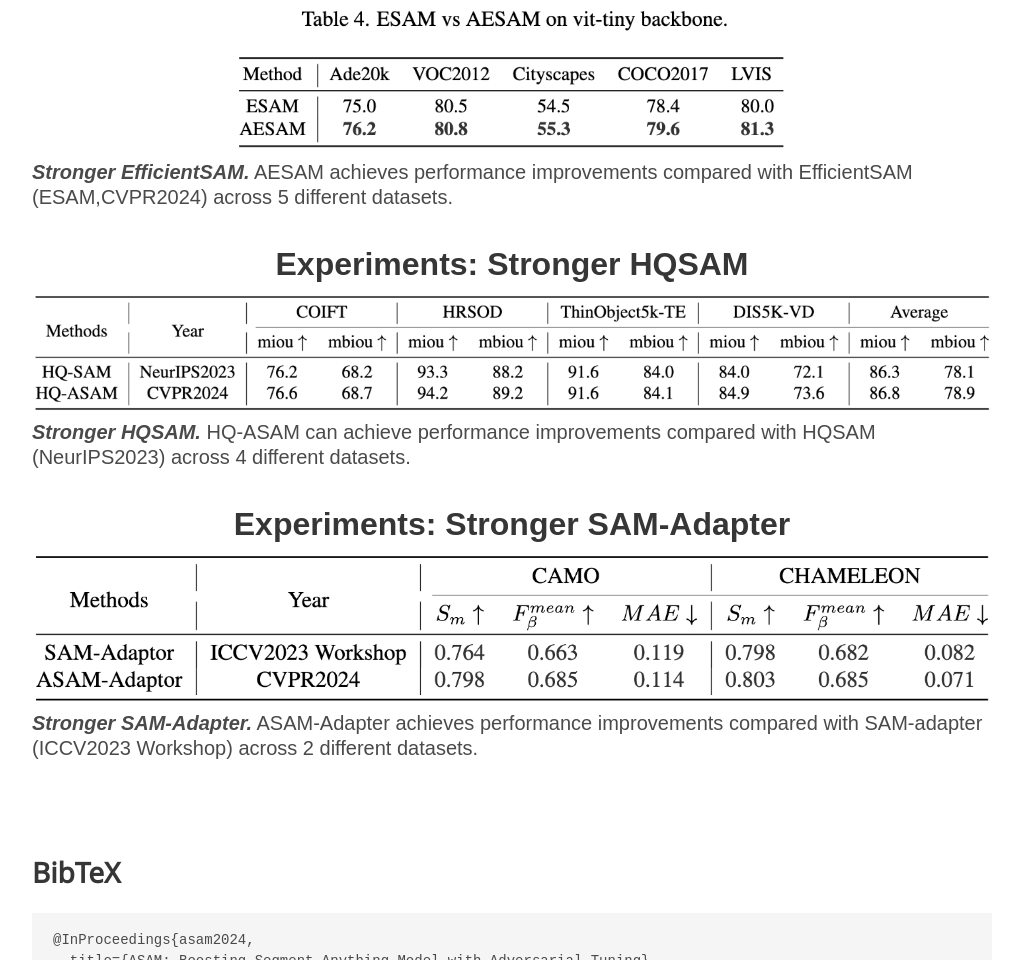
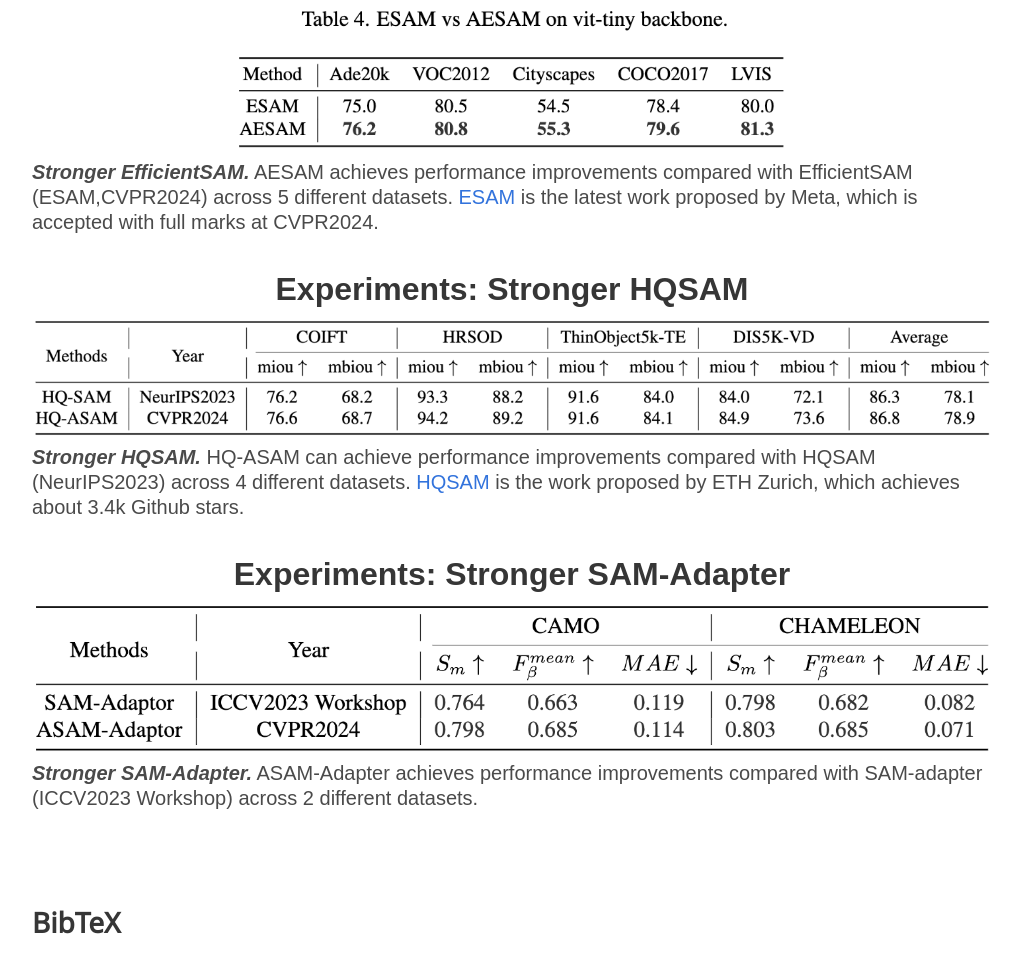
Before and after one commit to ASAM2024/ASAM2024.github.io, a plain HTML site: page index.html in a window 1280 px wide. Shown: the part 3560-4520 px from the top of the page, without its empty margins (128-1149 px from the left). Drawn offline with nearby package versions, Linux system fonts and the light colour scheme; some icons are missing; a web font is replaced by a local one.

Commit message:
Update index.html

```diff
--- a/index.html
+++ b/index.html
@@ -285,7 +285,7 @@
       <img src="images/AESAM.png" height="100%" style="padding-right: 200px; padding-left: 200px;"></img>
       <!-- <h2 class="subtitle has-text-centered"> -->
       <h2 class="subtitle has-text">
-        <b><i>Stronger EfficientSAM.</i></b> AESAM achieves performance improvements compared with EfficientSAM (ESAM,CVPR2024) across 5 different datasets.
+        <b><i>Stronger EfficientSAM.</i></b> AESAM achieves performance improvements compared with EfficientSAM (ESAM,CVPR2024) across 5 different datasets. <a href="https://arxiv.org/abs/2312.00863">ESAM</a> is the latest work proposed by Meta, which is accepted with full marks at CVPR2024.
       </h2>
     </div>
   </div>
@@ -299,7 +299,7 @@
       </div>
         <img src="images/HQSAM.png"/>
       <h2 class="subtitle has-text">
-         <b><i>Stronger HQSAM.</i></b> HQ-ASAM can achieve performance improvements compared with HQSAM (NeurIPS2023) across 4 different datasets.
+         <b><i>Stronger HQSAM.</i></b> HQ-ASAM can achieve performance improvements compared with HQSAM (NeurIPS2023) across 4 different datasets. <a href="https://github.com/SysCV/sam-hq">HQSAM</a> is the work proposed by ETH Zurich, which achieves about 3.4k Github stars.
       </h2>
     </div>
   </div>
```
